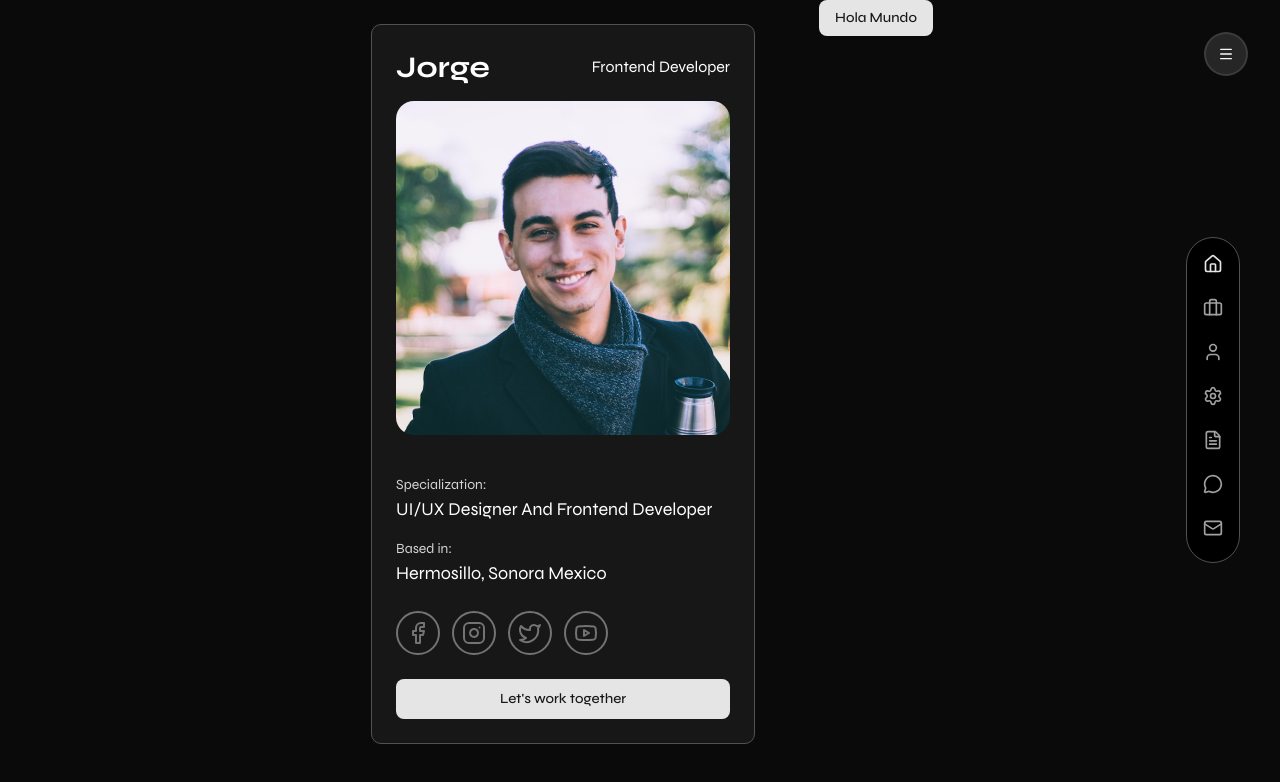
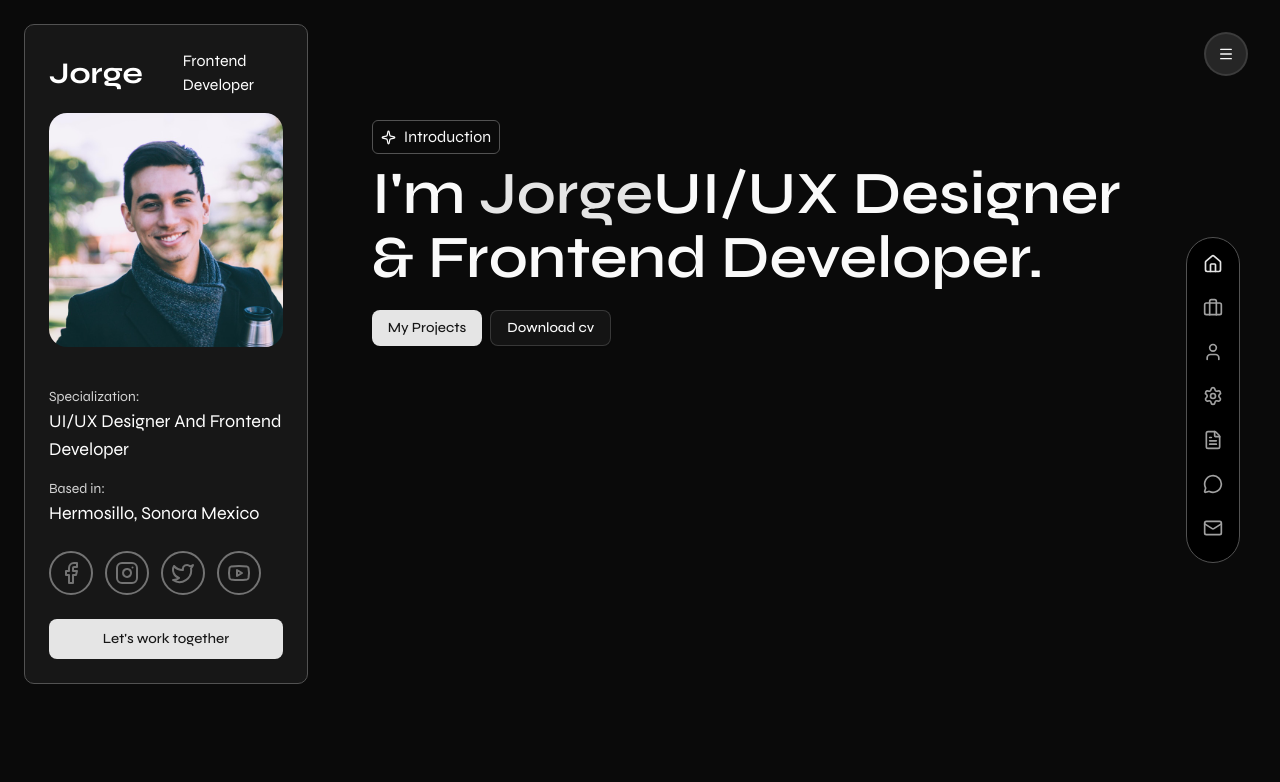
Before and after one commit to JoluDev05/My-portfolio, a React (Vite) app: page / in a window 1280 px wide. Shown: the top 782 px of the page. Built offline with nearby package versions, Linux system fonts and the light colour scheme.

Commit message:
Hero section

```diff
--- a/package.json
+++ b/package.json
@@ -18,6 +18,7 @@
     "class-variance-authority": "^0.7.1",
     "clsx": "^2.1.1",
     "lucide-react": "^0.561.0",
+    "motion": "^12.23.26",
     "react": "^19.2.0",
     "react-dom": "^19.2.0",
     "react-hook-form": "^7.68.0",
--- a/src/App.tsx
+++ b/src/App.tsx
@@ -3,10 +3,21 @@
  *
  */
 
-import { Button } from "./components/ui/button";
+/**
+ * Node modules imports
+ */
+import { useEffect } from "react";
 
+/**
+ * components
+ */
+
+
+import { Hero } from "@/components/Hero";
 export const App = () => {
-  return <Button>
-    Hola Mundo
-  </Button>;
+  return (
+    <main className="flex flex-col container mx-auto p-10 max-w-4xl lg:pr-10 lg:pl-0 lg:max-w-6xl">
+      <Hero/>
+    </main>
+  );
 };
--- /dev/null
+++ b/src/components/Hero.tsx
@@ -0,0 +1,68 @@
+/**
+ * Hero component
+ */
+
+/**
+ * Node modules imports
+ */
+import { motion } from "motion/react"
+
+/**
+ * Custom modules
+ */
+import { staggerContainer, fadeUp } from "@/lib/animations";
+
+/**
+ * Components
+ */
+import { Button } from "@/components/ui/button";
+
+/**
+ * Assets
+ */
+import { SparkleIcon } from "lucide-react";
+
+
+export const Hero = () => {
+    return (
+        <motion.section
+         initial="hidden"
+         whileInView="visible"
+         viewport={{ once: true, amount: 0.3 }}
+         variants={staggerContainer(0)}
+         className="pt-20"
+         id="hero"
+        >
+        <motion.p
+            variants={fadeUp}
+            className="flex items-center justify-center py-1 gap-2 border border-neutral-600 rounded-sm w-32"
+            >
+            <SparkleIcon size={15}/>
+            <span> Introduction</span>
+        </motion.p>
+
+        <motion.h1
+            variants={fadeUp}
+            className="text-4xl md:text-5xl lg:text-6xl font-semibold capitalize mt-2 max-w-3xl md:leading-16"
+        >
+            I'm <span className="text-primary">Jorge</span>
+            UI/UX designer & Frontend Developer.
+        </motion.h1>
+
+        <motion.div
+            variants={fadeUp}
+            className="mt-5 flex gap-2"
+        >
+            <Button asChild>
+                <a href="#projects">
+                    My Projects
+                </a>
+            </Button>
+
+            <Button variant='outline'>Download cv</Button>
+
+        </motion.div>
+
+        </motion.section>
+    );
+};
--- /dev/null
+++ b/src/lib/animations.ts
@@ -0,0 +1,23 @@
+/**
+ * @copyright 2025 codewithsadee
+ * @license Apache-2.0
+ */
+
+import type { Variants } from 'framer-motion';
+
+// Container variant for staggering children
+export const staggerContainer = (delay = 0): Variants => ({
+  hidden: {},
+  visible: {
+    transition: {
+      delayChildren: delay, // 👈 add per-section control
+      staggerChildren: 0.4,
+    },
+  },
+});
+
+// Child item fade-up animation
+export const fadeUp: Variants = {
+  hidden: { opacity: 0, y: 30 },
+  visible: { opacity: 1, y: 0, transition: { duration: 0.6 } },
+};
```
Also changed, not shown: 1 other file (tests, documents, lock files or other folders).
